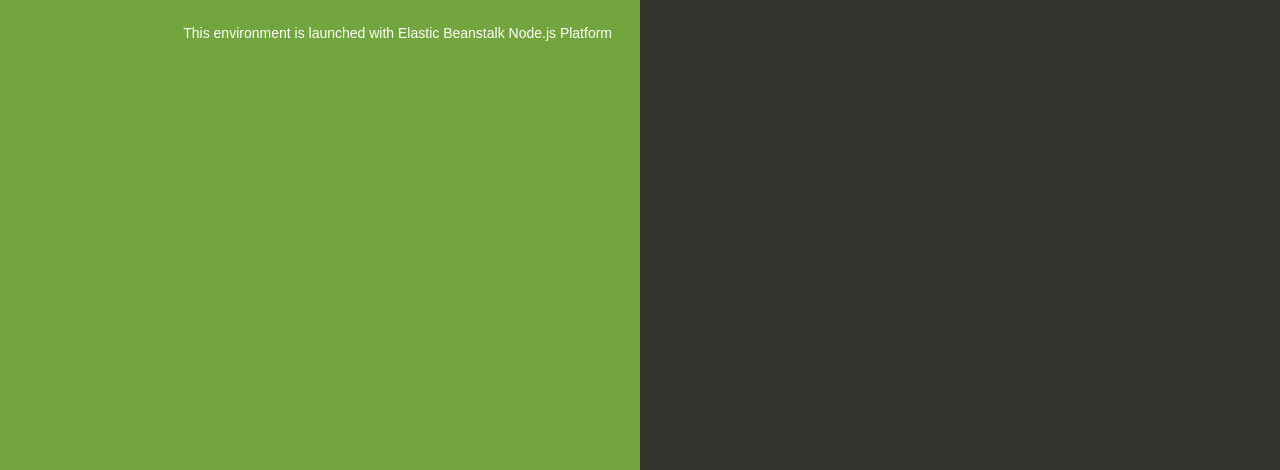
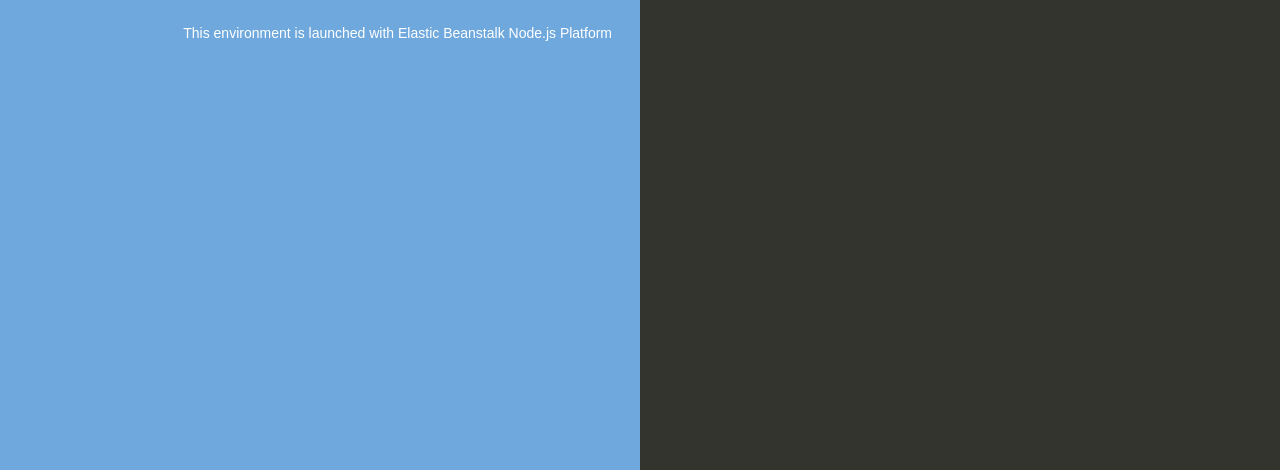
Before and after one commit to Sangeethasujith/demoappaws, a website: page index.html in a window 1280 px wide. Shown: the part 330-800 px from the top of the page. Drawn offline with Linux system fonts and the light colour scheme.

Commit message:
Update index.html

```diff
--- a/index.html
+++ b/index.html
@@ -35,7 +35,7 @@
 
         text-align: right;
         padding-top: 11em;
-        background-color: #73A53E;
+        background-color: #6fa8dc;
 
       }
       .textColumn p {
```
